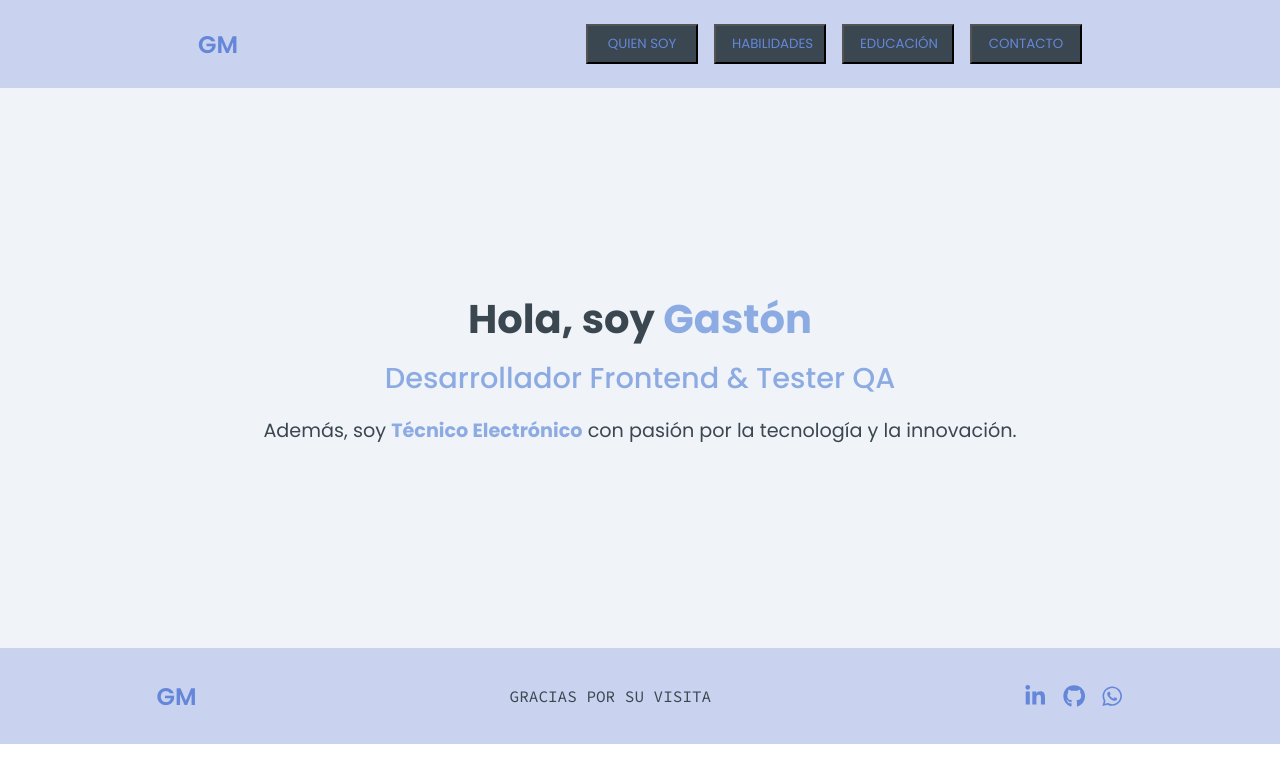
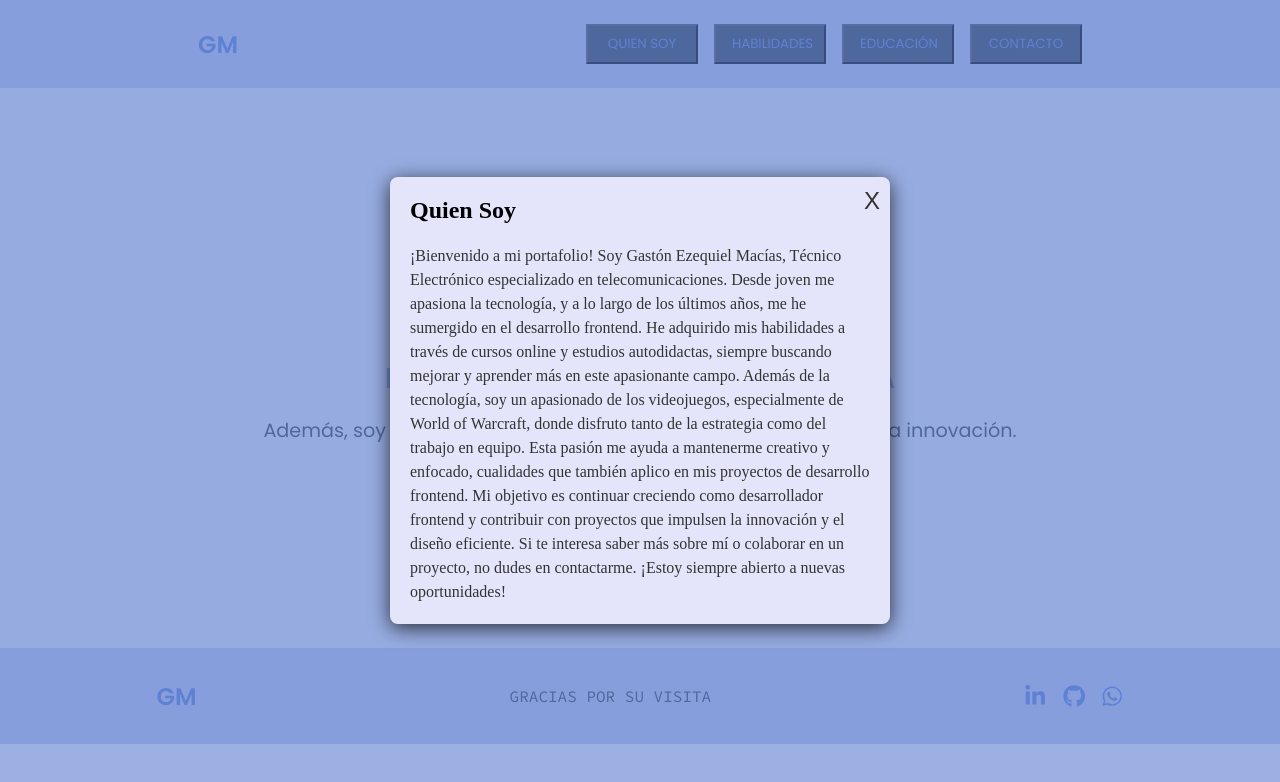
Before and after one commit to Ikkitonga/gaston-macias, a React (Vite) app in the folder gaston-macias/: page / in a window 1280 px wide. Both pictures are taken after a click on the button "QUIEN SOY". Shown: the top 782 px of the page. Built offline with nearby package versions, Linux system fonts and the light colour scheme.

Commit message:
agregados componente modals y estilos

```diff
--- a/gaston-macias/src/App.css
+++ b/gaston-macias/src/App.css
@@ -11,6 +11,7 @@
     --color-accent: #8dabe3;
     --color-secondary: #9ebde3;
     --color-background-light: #c9d2ee;
+    --color-background-light-modal: #5c7dd29b;
     --color-background-extra-light: #e4e5fb;
 
     /* Modo Oscuro */
--- /dev/null
+++ b/gaston-macias/src/components/modalContacto/ModalContacto.jsx
@@ -0,0 +1,26 @@
+
+
+
+const ModalContacto = ({show, handleClose}) => {
+
+    if (!show) return null;
+
+    return (
+        <article className="modal is-open">
+            <div className="modal-container">
+                <div className="modal-header">
+                    <h2>Contacto</h2>
+                    <button className="modal-close" onClick={handleClose}>X</button>
+                </div>
+                <div className="modal-datos">
+                    <p>Lorem ipsum dolor sit amet consectetur adipisicing elit.
+                        Reprehenderit rerum ab harum pariatur, quibusdam ullam libero
+                        at nulla delectus voluptatibus, alias eaque repellat,
+                        exercitationem explicabo magni suscipit non id asperiores.</p>
+                </div>
+            </div>
+        </article>
+    )
+}
+
+export default ModalContacto;
--- /dev/null
+++ b/gaston-macias/src/components/modalEducacion/ModalEducacion.jsx
@@ -0,0 +1,26 @@
+
+
+
+const ModalEducacion = ({show, handleClose}) => {
+
+    if (!show) return null;
+
+    return (
+        <article className="modal is-open">
+            <div className="modal-container">
+                <div className="modal-header">
+                    <h2>Educacion</h2>
+                    <button className="modal-close" onClick={handleClose}>X</button>
+                </div>
+                <div className="modal-datos">
+                    <p>Lorem ipsum dolor sit amet consectetur adipisicing elit.
+                        Reprehenderit rerum ab harum pariatur, quibusdam ullam libero
+                        at nulla delectus voluptatibus, alias eaque repellat,
+                        exercitationem explicabo magni suscipit non id asperiores.</p>
+                </div>
+            </div>
+        </article>
+    )
+}
+
+export default ModalEducacion;
--- /dev/null
+++ b/gaston-macias/src/components/modalHabilidades/ModalHabilidades.jsx
@@ -0,0 +1,26 @@
+
+
+
+const ModalHabilidades = ({show, handleClose}) => {
+
+    if (!show) return null;
+
+    return (
+        <article className="modal is-open">
+            <div className="modal-container">
+                <div className="modal-header">
+                    <h2>Habilidades</h2>
+                    <button className="modal-close" onClick={handleClose}>X</button>
+                </div>
+                <div className="modal-datos">
+                    <p>Lorem ipsum dolor sit amet consectetur adipisicing elit.
+                        Reprehenderit rerum ab harum pariatur, quibusdam ullam libero
+                        at nulla delectus voluptatibus, alias eaque repellat,
+                        exercitationem explicabo magni suscipit non id asperiores.</p>
+                </div>
+            </div>
+        </article>
+    )
+}
+
+export default ModalHabilidades;
--- /dev/null
+++ b/gaston-macias/src/components/modalQuienSoy/ModalQuienSoy.jsx
@@ -0,0 +1,37 @@
+import "./ModalQuienSoy.css";
+
+
+const ModalQuienSoy = ({show, handleClose}) => {
+
+    if (!show) return null;
+
+    return (
+        <article className="modal is-open">
+            <div className="modal-container">
+            <button className="modal-close" onClick={handleClose}>X</button>
+                <div className="modal-header">
+                    <h2>Quien Soy</h2>
+                </div>
+                <div className="modal-datos">
+                    <p>¡Bienvenido a mi portafolio! Soy Gastón Ezequiel Macías, Técnico Electrónico especializado en
+                        telecomunicaciones. Desde joven me apasiona la tecnología, y a lo largo de los últimos años,
+                        me he sumergido en el desarrollo frontend. He adquirido mis habilidades a través de cursos online
+                        y estudios autodidactas, siempre buscando mejorar y aprender más en este apasionante campo.
+
+                        Además de la tecnología, soy un apasionado de los videojuegos, especialmente de World of Warcraft,
+                        donde disfruto tanto de la estrategia como del trabajo en equipo. Esta pasión me ayuda a mantenerme creativo
+                        y enfocado, cualidades que también aplico en mis proyectos de desarrollo frontend.
+
+                        Mi objetivo es continuar creciendo como desarrollador frontend y contribuir con proyectos
+                        que impulsen la innovación y el diseño eficiente.
+
+                        Si te interesa saber más sobre mí o colaborar en un proyecto, no dudes en contactarme.
+                        ¡Estoy siempre abierto a nuevas oportunidades!
+                    </p>
+                </div>
+            </div>
+        </article>
+    )
+}
+
+export default ModalQuienSoy;
--- /dev/null
+++ b/gaston-macias/src/components/modalQuienSoy/modalQuienSoy.css
@@ -0,0 +1,69 @@
+/* Estilos base para el modal */
+.modal {
+    position: fixed;
+    top: 0;
+    left: 0;
+    width: 100vw;
+    height: 100vh;
+    display: flex;
+    justify-content: center;
+    align-items: center;
+    background-color: var(--color-background-light-modal); /* Fondo semitransparente */
+    opacity: 0;
+    visibility: hidden;
+    transition: opacity 0.3s ease, visibility 0.3s ease;
+    z-index: 1000; /* Asegura que esté encima de otros elementos */
+}
+
+/* Cuando el modal está activo */
+.modal.is-open {
+    opacity: 1;
+    visibility: visible;
+}
+
+/* Contenedor del contenido del modal */
+.modal-container {
+    background-color: var(--color-background-extra-light);
+    padding: 20px;
+    border-radius: 8px;
+    max-width: 500px;
+    width: 100%;
+    box-shadow: 0px 4px 20px rgba(0, 0, 0, 0.741); /* Sombra sutil */
+    position: relative;
+}
+
+/* Estilo para el encabezado del modal */
+.modal-header {
+    display: flex;
+    justify-content: space-between;
+    align-items: center;
+}
+
+.modal-header h2{
+    text-align: center;
+}
+
+/* Botón de cerrar */
+.modal-close {
+    background: none;
+    border: none;
+    font-size: 1.5rem;
+    cursor: pointer;
+    color: #333;
+    position: absolute;
+    top: 10px;
+    right: 10px;
+}
+
+/* Estilos del contenido dentro del modal */
+.modal-datos {
+    margin-top: 20px;
+    color: #333;
+    font-size: 1rem;
+    line-height: 1.5;
+}
+
+/* Para mejorar la apariencia del botón al pasar el mouse */
+.modal-close:hover {
+    color: var(--color-primary-dark);
+}
--- a/gaston-macias/src/components/navbar/Navbar.jsx
+++ b/gaston-macias/src/components/navbar/Navbar.jsx
@@ -1,9 +1,37 @@
-import { useEffect } from "react";
+import { useEffect, useState } from "react";
 import { CiMenuBurger } from "react-icons/ci";
 import { IoClose } from "react-icons/io5";
 import "./navbar.css";
 
+// modales
+
+import ModalQuienSoy from "../modalQuienSoy/ModalQuienSoy";
+import ModalHabilidades from "../modalHabilidades/ModalHabilidades";
+import ModalEducacion from "../modalEducacion/ModalEducacion";
+import ModalContacto from "../modalContacto/ModalContacto";
+
+
 const Navbar = () => {
+
+    // manejo los estados de cada modal
+
+    const [modalQuienSoy, setModalQuienSoy] = useState(false);
+    const modalQuienSoyClose = () => setModalQuienSoy(false);
+    const modalQuienSoyOpen = () => setModalQuienSoy(true);
+
+    const [modalHabilidades, setModalHabilidades] = useState(false);
+    const modalHabilidadesClose = () => setModalHabilidades(false);
+    const modalHabilidadesOpen = () => setModalHabilidades(true);
+
+    const [modalEducacion, setModalEducacion] = useState(false);
+    const modalEducacionClose = () => setModalEducacion(false);
+    const modalEducacionOpen = () => setModalEducacion(true);
+
+    const [modalContacto, setModalContacto] = useState(false);
+    const modalContactoClose = () => setModalContacto(false);
+    const modalContactoOpen = () => setModalContacto(true);
+
+
     useEffect(() => {
         const nav = document.querySelector("#nav");
         const abrir = document.querySelector("#abrir");
@@ -37,12 +65,16 @@ const Navbar = () => {
         <nav className="nav" id="nav">
             <button className="cerrar-menu" id="cerrar"><IoClose /></button>
             <ul className="nav__list">
-                <li className="list__item"><button>Quien soy</button></li>
-                <li className="list__item"><button>Habilidades</button></li>
-                <li className="list__item"><button>Educación</button></li>
-                <li className="list__item"><button>Contacto</button></li>
+                <li className="list__item"><button onClick={modalQuienSoyOpen}>Quien soy</button></li>
+                <li className="list__item"><button onClick={modalHabilidadesOpen}>Habilidades</button></li>
+                <li className="list__item"><button onClick={modalEducacionOpen}>Educación</button></li>
+                <li className="list__item"><button onClick={modalContactoOpen}>Contacto</button></li>
             </ul>
         </nav>
+        <ModalQuienSoy show={modalQuienSoy} handleClose={modalQuienSoyClose}/>
+        <ModalHabilidades show={modalHabilidades} handleClose={modalHabilidadesClose}/>
+        <ModalEducacion show={modalEducacion} handleClose={modalEducacionClose}/>
+        <ModalContacto show={modalContacto} handleClose={modalContactoClose}/>
     </header>
 }
 
```
